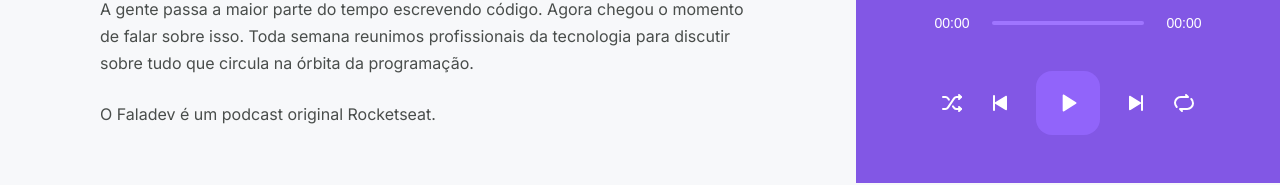
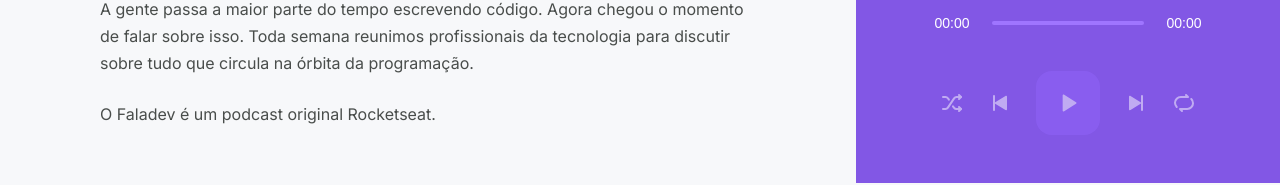
Before and after one commit to MateusJSouza/Podcastr, a Next.js app: page /episodes/a-importancia-da-contribuicao-em-open-source in a window 1280 px wide. Shown: the part 617-802 px from the top of the page. Built offline with nearby package versions, Linux system fonts and the light colour scheme; data requests are answered from the project's data file.

Commit message:
✨ add: loop functionality

```diff
--- a/src/components/Player/index.tsx
+++ b/src/components/Player/index.tsx
@@ -1,10 +1,10 @@
 import Image from 'next/image';
-import { useContext, useRef, useEffect } from 'react';
+import { useRef, useEffect } from 'react';
 import Slider from 'rc-slider';
 
 import 'rc-slider/assets/index.css';
 
-import { PlayerContext } from '../../contexts/PlayerContext';
+import { usePlayer } from '../../contexts/PlayerContext';
 
 import styles from './styles.module.scss'
 
@@ -15,11 +15,15 @@
     episodeList,
     currentEpisodeIndex,
     isPlaying,
+    isLooping,
     togglePlay,
+    toggleLoop,
+    setPlayingState,
     playNext,
     playPrevious,
-    setPlayingState
-  } = useContext(PlayerContext)
+    hasNext,
+    hasPrevious,
+  } = usePlayer();
 
   useEffect(() => {
     if (!audioRef.current) {
@@ -83,6 +87,7 @@
           <audio
             src={episode.url}
             ref={audioRef}
+            loop={isLooping}
             autoPlay
             onPlay={() => setPlayingState(true)}
             onPause={() => setPlayingState(false)}
@@ -93,11 +98,13 @@
           <button type="button" disabled={!episode}>
             <img src="/shuffle.svg" alt="Embaralhar"/>
           </button>
-          <button type="button" disabled={!episode}>
+          <button
+            type="button"
+            onClick={playPrevious}
+            disabled={!episode || !hasPrevious }>
             <img
               src="/play-previous.svg"
               alt="Tocar anterior"
-              onClick={playPrevious}
             />
           </button>
           <button
@@ -110,14 +117,22 @@
               : <img src="/play.svg" alt="Tocar"/>
             }
           </button>
-          <button type="button" disabled={!episode}>
+          <button
+            type="button"
+            disabled={!episode || !hasNext}
+          >
             <img
               src="/play-next.svg"
               alt="Tocar próxima"
               onClick={playNext}
             />
           </button>
-          <button type="button" disabled={!episode}>
+          <button
+            type="button"
+            disabled={!episode}
+            onClick={toggleLoop}
+            className={isLooping ? styles.isActive : ''}
+          >
             <img src="/repeat.svg" alt="Repetir"/>
           </button>
         </div>
--- a/src/components/Player/styles.module.scss
+++ b/src/components/Player/styles.module.scss
@@ -26,7 +26,7 @@
   footer {
     align-self: stretch;
 
-    &:empty {
+    &:empty .progress {
       opacity: 0.5;
     }
   }
@@ -109,10 +109,19 @@
 
     &:disabled {
       cursor: not-allowed;
+      opacity: 0.5;
     }
 
     &:hover:not(:disabled) {
       filter: brightness(0.7)
+    }
+
+    &.isActive {
+      filter: invert(0.35) sepia(1) saturate(3) hue-rotate(100deg)
+    }
+
+    &.isActive:hover {
+      filter: brightness(0.6) invert(0.35) sepia(1) saturate(3) hue-rotate(100deg)
     }
 
     &.playButton {
--- a/src/contexts/PlayerContext.tsx
+++ b/src/contexts/PlayerContext.tsx
@@ -1,4 +1,4 @@
-import { createContext, ReactNode, useState } from 'react'
+import { createContext, ReactNode, useContext, useState } from 'react'
 
 type Episode = {
   title: string;
@@ -11,13 +11,17 @@
 type PlayerContextData = {
   episodeList: Episode[];
   currentEpisodeIndex: number;
-  isPlaying: boolean
+  isPlaying: boolean;
+  isLooping: boolean;
   play: (episode: Episode) => void;
   playlist: (list: Episode[], index: number) => void;
+  playNext: () => void;
+  playPrevious: () => void;
   setPlayingState: (state: boolean) => void;
   togglePlay: () => void;
-  playNext: () => void;
-  playPrevious: () => void;
+  toggleLoop: () => void;
+  hasNext: boolean;
+  hasPrevious: boolean;
 }
 
 type PlayerContextProviderProps = {
@@ -31,6 +35,7 @@
   const [episodeList, setEpisodeList] = useState([])
   const [currentEpisodeIndex, setCurrentEpisodeIndex] = useState(0);
   const [isPlaying, setIsPlaying] = useState(false);
+  const [isLooping, setIsLooping] = useState(false);
 
   function play(episode: Episode) {
     setEpisodeList([episode]);
@@ -48,15 +53,20 @@
     setIsPlaying(!isPlaying);
   }
 
+  function toggleLoop() {
+    setIsLooping(!isLooping);
+  }
+
   function setPlayingState(state: boolean) {
     setIsPlaying(state);
   }
 
+  const hasPrevious = currentEpisodeIndex > 0;
+  const hasNext = (currentEpisodeIndex + 1) < episodeList.length;
+
   function playNext() {
-    const nextEpisodeIndex = currentEpisodeIndex + 1;
-
-    if (nextEpisodeIndex < episodeList.length){
-      setCurrentEpisodeIndex(currentEpisodeIndex + 1)
+    if (hasNext) {
+      setCurrentEpisodeIndex(currentEpisodeIndex + 1);
     }
   }
 
@@ -73,13 +83,21 @@
         currentEpisodeIndex,
         play,
         isPlaying,
+        isLooping,
+        toggleLoop,
         togglePlay,
         setPlayingState,
         playlist,
         playNext,
-        playPrevious
+        playPrevious,
+        hasNext,
+        hasPrevious,
     }}>
       {children}
     </PlayerContext.Provider>
   )
 }
+
+export const usePlayer = () => {
+  return useContext(PlayerContext);
+}
--- a/src/pages/episodes/[slug].tsx
+++ b/src/pages/episodes/[slug].tsx
@@ -7,13 +7,14 @@
 import { convertDurationToTimeString } from '../../utils/convertDurationToTimeString';
 
 import styles from './episode.module.scss'
+import { usePlayer } from '../../contexts/PlayerContext';
 
 type Episode = {
   id: string;
   title: string;
   thumbnail: string;
   members: string;
-  duration: string;
+  duration: number;
   durationAsString: string;
   url: string;
   publishedAt: string;
@@ -25,6 +26,7 @@
 }
 
 export default function Episode({ episode }: EpisodeProps) {
+  const { play } = usePlayer();
 
   return (
     <div className={styles.episode}>
@@ -40,7 +42,12 @@
           src={episode.thumbnail}
           objectFit="cover"
         />
-        <button type="button">
+        <button
+          type="button"
+          onClick={
+            () => play(episode)
+          }
+        >
           <img src="/play.svg" alt="Tocar episódio"/>
         </button>
       </div>
@@ -70,6 +77,7 @@
   })
 
   const paths = data.map(episode => {
+
     return {
       params: {
         slug: episode.id
--- a/src/pages/index.tsx
+++ b/src/pages/index.tsx
@@ -1,7 +1,6 @@
 // SPA
 // SSR
 // SSG
-import { useContext } from 'react'
 import { GetStaticProps } from 'next'
 import Image from 'next/image'
 import Link from 'next/link'
@@ -12,7 +11,7 @@
 import { convertDurationToTimeString } from '../utils/convertDurationToTimeString'
 
 import styles from './home.module.scss'
-import { PlayerContext } from '../contexts/PlayerContext'
+import { usePlayer } from '../contexts/PlayerContext'
 
 // import { useEffect } from "react"
 
@@ -30,11 +29,10 @@
 type HomeProps = {
   latestEpisodes: Episode[];
   allEpisodes: Episode[];
-
 }
 
 export default function Home({ latestEpisodes, allEpisodes }: HomeProps) {
-  const { playlist } = useContext(PlayerContext)
+  const { playlist } = usePlayer();
 
   const episodeList = [...latestEpisodes, ...allEpisodes];
 
```
